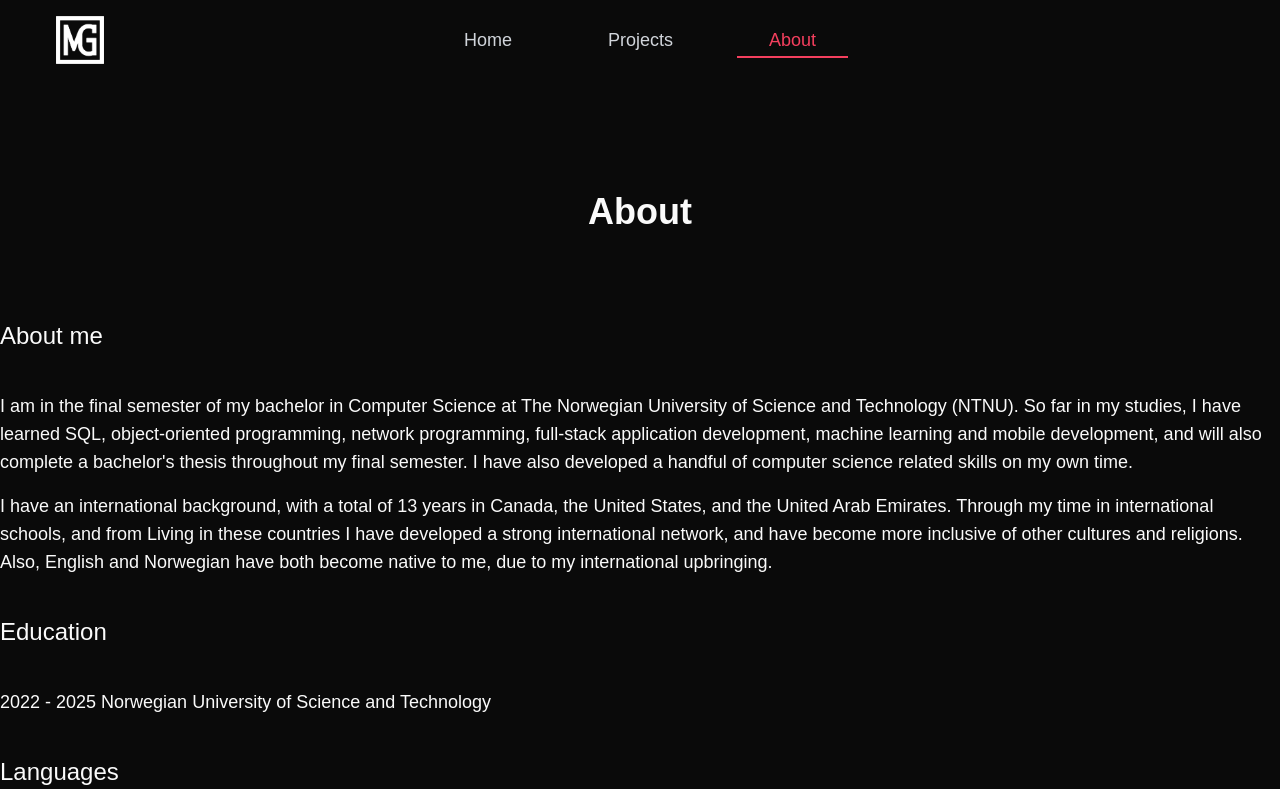
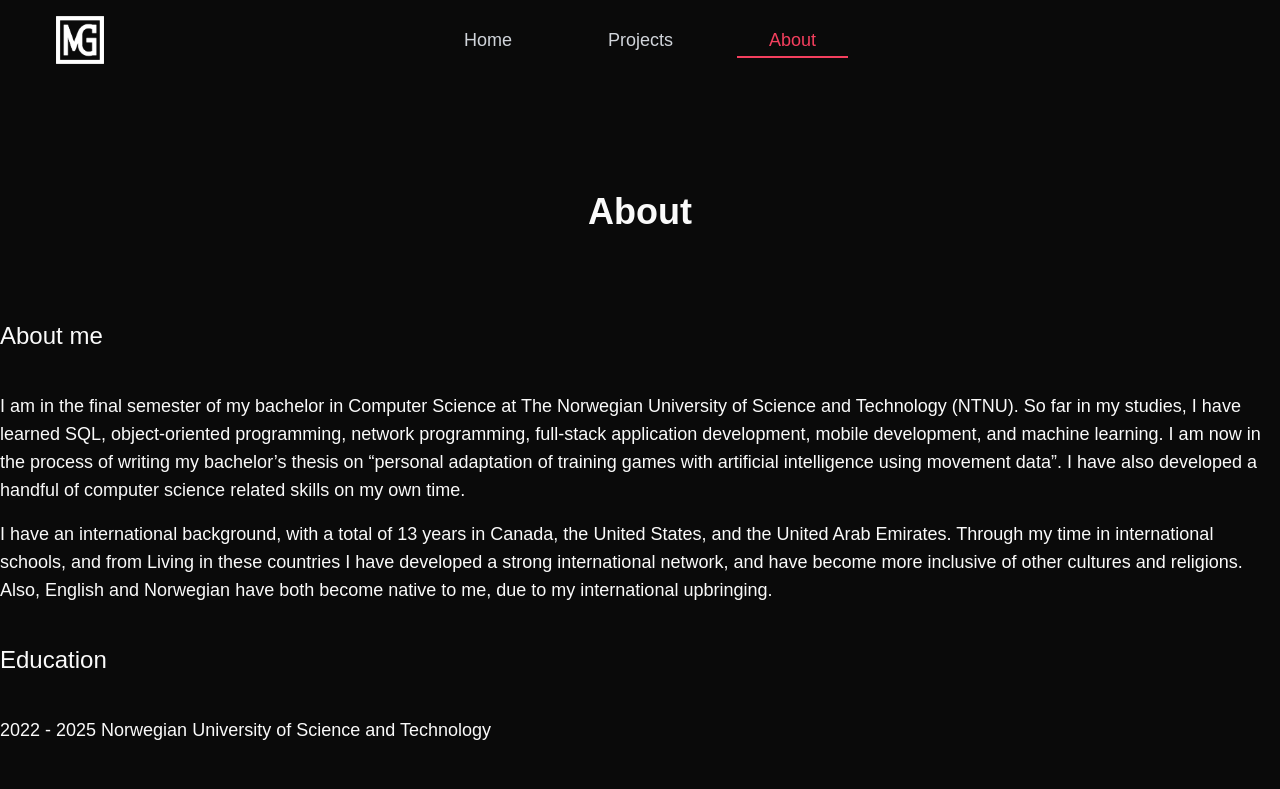
Before and after one commit to MagnusG03/magnusgrini.com2, a Next.js app: page /about in a window 1280 px wide. Shown: the top 789 px of the page. Built offline with nearby package versions, Linux system fonts and the light colour scheme.

Commit message:
Update about page

```diff
--- a/src/app/about/page.tsx
+++ b/src/app/about/page.tsx
@@ -6,7 +6,7 @@ export default function About() {
       <div className="flex flex-col gap-4 sm:mx-0 mx-6 mb-4">
         <h3 className="text-2xl my-6">About me</h3>
         <h3 className="text-lg">
-          I am in the final semester of my bachelor in Computer Science at The Norwegian University of Science and Technology (NTNU). So far in my studies, I have learned SQL, object-oriented programming, network programming, full-stack application development, machine learning and mobile development, and will also complete a bachelor&apos;s thesis throughout my final semester. I have also developed a handful of computer science related skills on my own time.
+          I am in the final semester of my bachelor in Computer Science at The Norwegian University of Science and Technology (NTNU). So far in my studies, I have learned SQL, object-oriented programming, network programming, full-stack application development, mobile development, and machine learning. I am now in the process of writing my bachelor’s thesis on “personal adaptation of training games with artificial intelligence using movement data”. I have also developed a handful of computer science related skills on my own time.
         </h3>
         <h3 className="text-lg">
           I have an international background, with a total of 13 years in Canada, the United States, and the United Arab Emirates. Through my time in international schools, and from Living in these countries I have developed a strong international network, and have become more inclusive of other cultures and religions. Also, English and Norwegian have both become native to me, due to my international upbringing.
```
